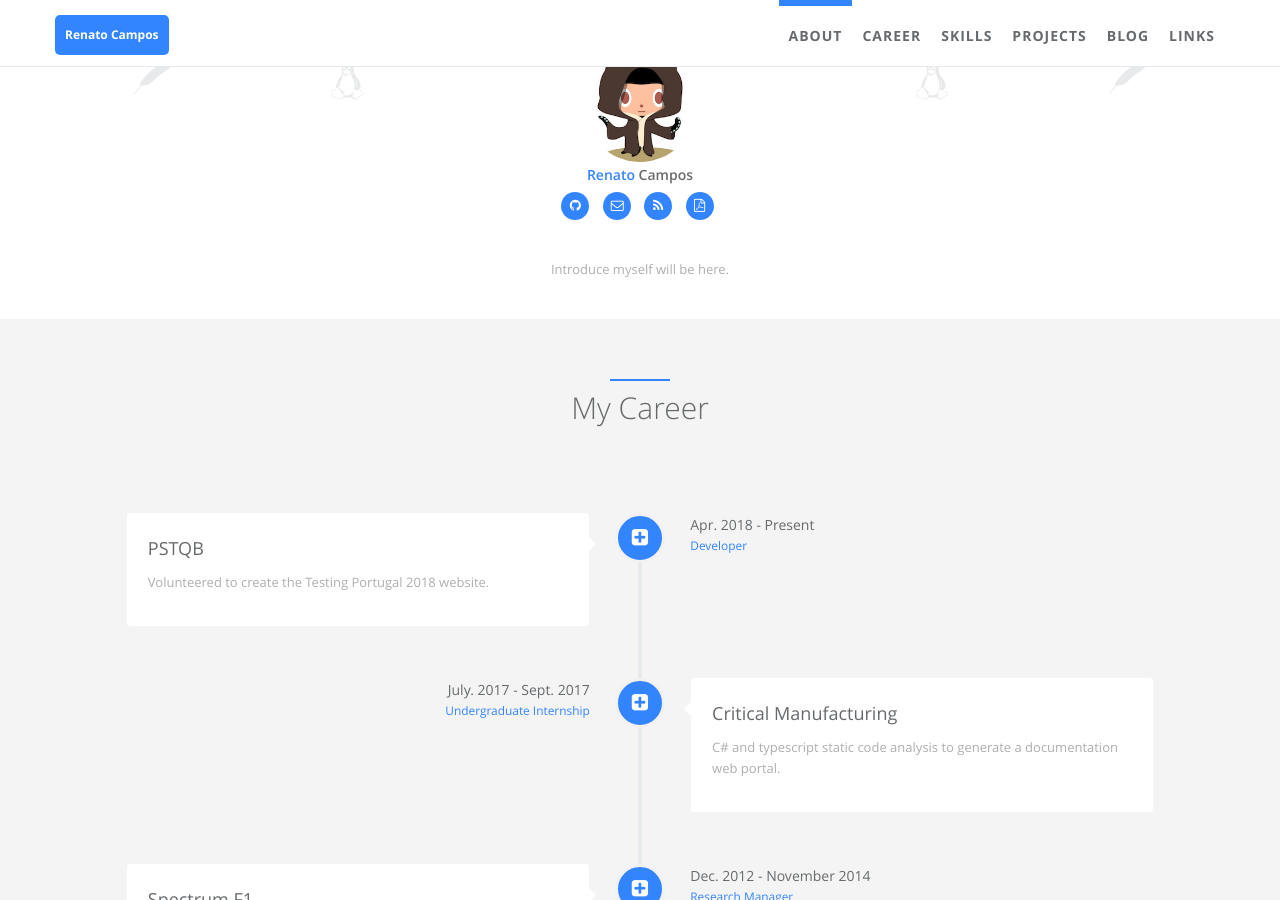
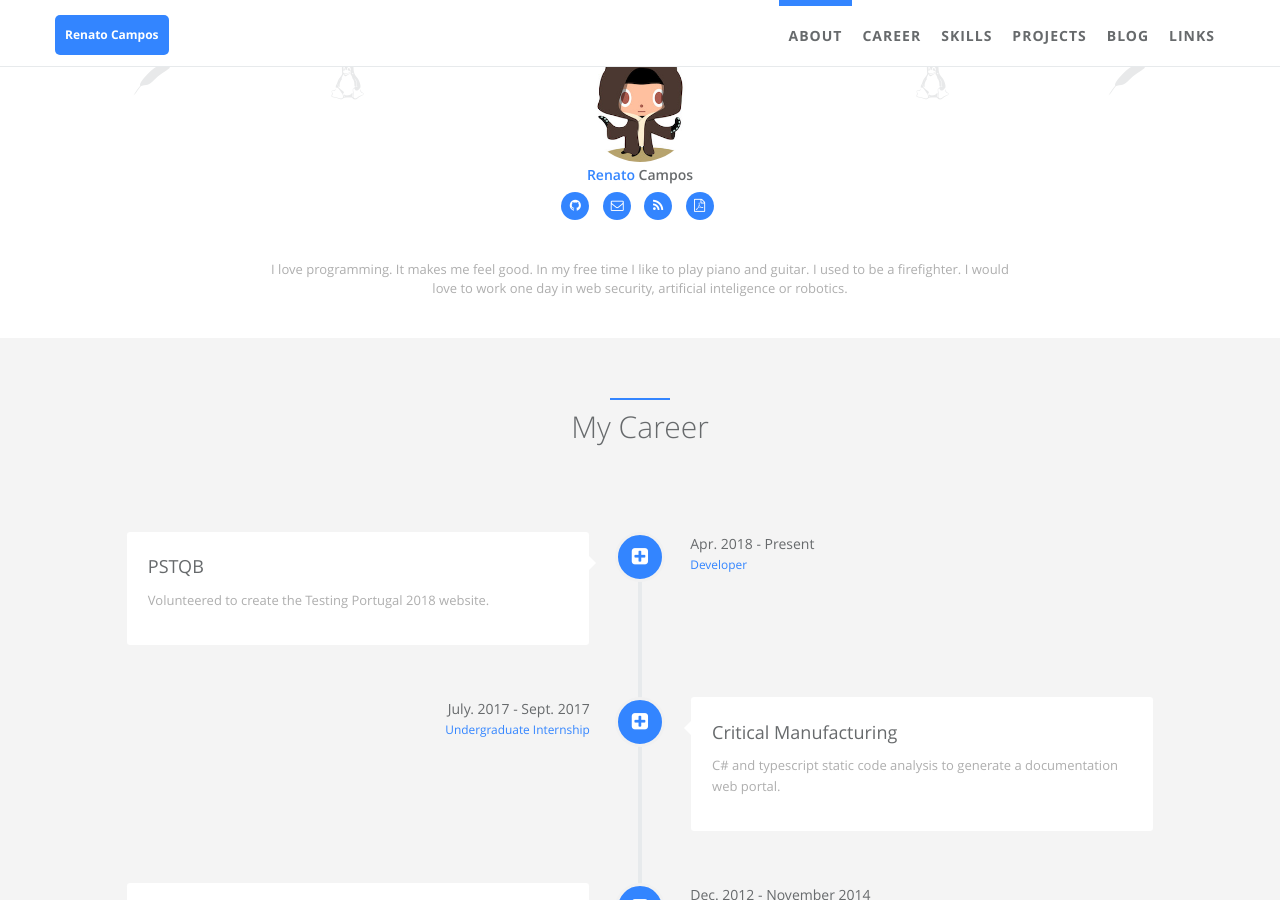
Before and after one commit to ineeve/ineeve.github.io, a Jekyll site: the page built from index.html, in a window 1280 px wide and 900 px high, scrolled down 563 px. Built offline with Jekyll 4.4.1, drawn with Linux system fonts in a browser that asks for light colours.

Commit message:
Added my description

```diff
--- a/_config.yml
+++ b/_config.yml
@@ -28,11 +28,8 @@ author:  # change following line to your infomation.
   skill_icon2:
     - name: fa-linux
     - name: icon-apache
-  desc: Introduce myself will be here.  # Describe yourself.
+  desc: I love programming. It makes me feel good. In my free time I like to play piano and guitar. I used to be a firefighter. I would love to work one day in web security, artificial inteligence or robotics.  # Describe yourself.
 
-# comment
-disqus:  # if you wanna comment feature, go to https://disqus.com/ to get your configuration; if not, comment following two lines.
-  name:
 
 # analytics
 ## google analytics
```
